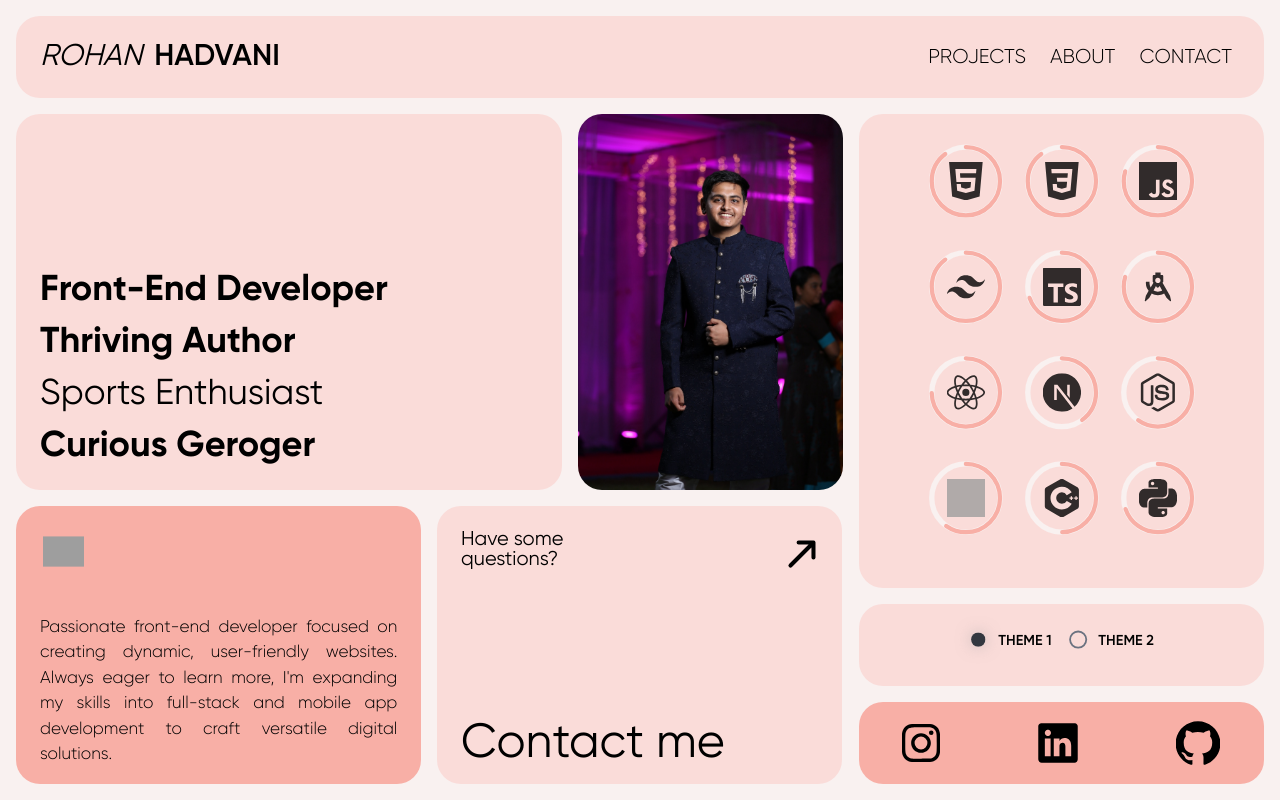
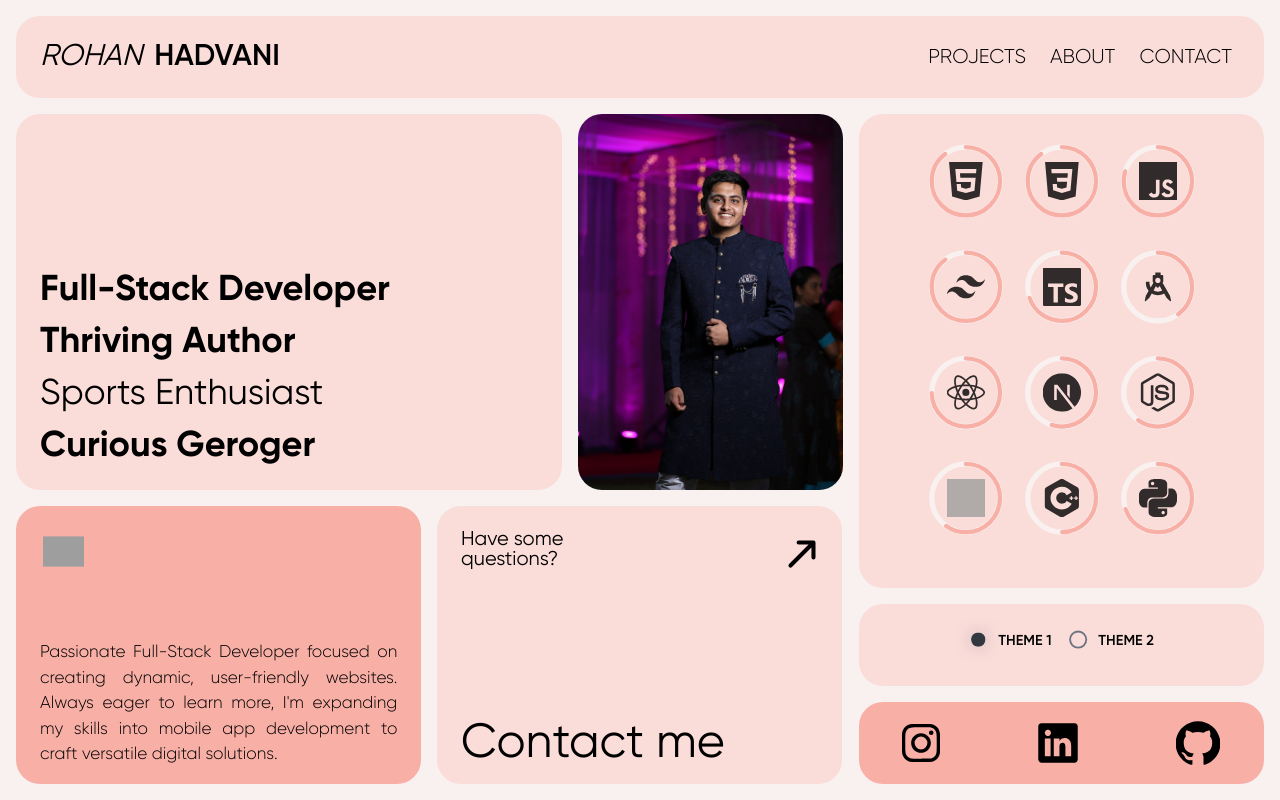
Before and after one commit to rohan27hadvani/portfolio-1, a React (Vite) app in the folder portfolio-1/: page / in a window 1280 px wide. Built offline with nearby package versions, Linux system fonts and the light colour scheme; grey boxes are pictures that could not be loaded.

Commit message:
Final Website Testing 4

```diff
--- a/portfolio-1/src/About.jsx
+++ b/portfolio-1/src/About.jsx
@@ -69,8 +69,9 @@ function About() {
 
             <div className='h-4/5 text-xl flex flex-col justify-end text-justify pb-8 px-6
 
-            mobile:pt-4 tablet:pt-0 tablet:text-[12px] tablet:leading-[22px] tablet:pb-3 laptop:text-[14px] laptop:leading-6 laptop:pb-4 desktop:text-lg desktop:leading-7 desktop:pb-5 screen14:text-xl screen14:pb-6 screen16:pb-8'>
-            I&apos;ve been fascinated by technology from a young age, which led me to pursue front-end development and now back-end development as I aim to become a full-stack developer by year&apos;s end. Beyond coding, I&apos;ve had the privilege of playing football at the national level, which reflects my commitment both on and off the field. When I&apos;m not immersed in tech, I&apos;m reading fiction or non-fiction, traveling to explore new places, or capturing moments through photography. My passion for learning new coding languages and frameworks keeps me motivated to push the boundaries of what I can create.
+            mobile:pt-4 tablet:pt-0 tablet:text-[12px] tablet:leading-[22px] tablet:pb-3 laptop:text-[14px] laptop:leading-6 laptop:pb-4 desktop:text-lg desktop:leading-7 desktop:pb-5 screen14:text-[19px] screen14:pb-6 screen16:pb-8'>
+            As a Full Stack Software Developer, I am passionate about creating innovative, user-friendly software solutions that span both front-end and back-end development. My expertise in JavaScript and TypeScript allows me to develop high-quality, functional software.
+            Beyond coding, I&apos;ve had the privilege of playing football at the national level, which reflects my commitment both on and off the field. When I&apos;m not immersed in tech, I&apos;m reading fiction or non-fiction, traveling to explore new places, or capturing moments through photography. My passion for learning new coding languages and frameworks keeps me motivated to push the boundaries of what I can create.
             </div>
 
           </div>
--- a/portfolio-1/src/App.jsx
+++ b/portfolio-1/src/App.jsx
@@ -94,7 +94,7 @@ function App() {
                           <div className='font-bold
 
                           mobile:text-3xl tablet:text-[25px] laptop:text-4xl screen14:text-5xl'>
-                            Front-End Developer
+                            Full-Stack Developer
                           </div>
                           <div className='font-bold
 
@@ -153,7 +153,7 @@ function App() {
                             <ProgressBar strokeDashoffset="30" theme={themeClasses[theme]} imageSrc={ts}/>
                           </div>
                           <div>
-                            <ProgressBar strokeDashoffset="60" theme={themeClasses[theme]} imageSrc={nxt}/>
+                            <ProgressBar strokeDashoffset="45" theme={themeClasses[theme]} imageSrc={nxt}/>
                           </div>
                           <div>
                             <ProgressBar strokeDashoffset="50" theme={themeClasses[theme]} imageSrc={cpp}/>
@@ -164,7 +164,7 @@ function App() {
                             <ProgressBar strokeDashoffset="20" theme={themeClasses[theme]} imageSrc={js}/>
                           </div>
                           <div>
-                            <ProgressBar strokeDashoffset="20" theme={themeClasses[theme]} imageSrc={aStudio}/>
+                            <ProgressBar strokeDashoffset="60" theme={themeClasses[theme]} imageSrc={aStudio}/>
                           </div>
                           <div>
                             <ProgressBar strokeDashoffset="40" theme={themeClasses[theme]} imageSrc={node}/>
@@ -196,7 +196,7 @@ function App() {
                         mobile:mt-4 tablet:mt-2
 
                         laptop:text-[17px] laptop:mt-3 desktop:text-[19px] screen14:m-0 screen14:text-[22px] screen16:text-[26px] screen16:mt-2 tablet:text-[12px]'>
-                          Passionate front-end developer focused on creating dynamic, user-friendly websites. Always eager to learn more, I&apos;m expanding my skills into full-stack and mobile app development to craft versatile digital solutions.
+                          Passionate Full-Stack Developer focused on creating dynamic, user-friendly websites. Always eager to learn more, I&apos;m expanding my skills into mobile app development to craft versatile digital solutions.
                         </section>
                       </div>
                     </div>
```
